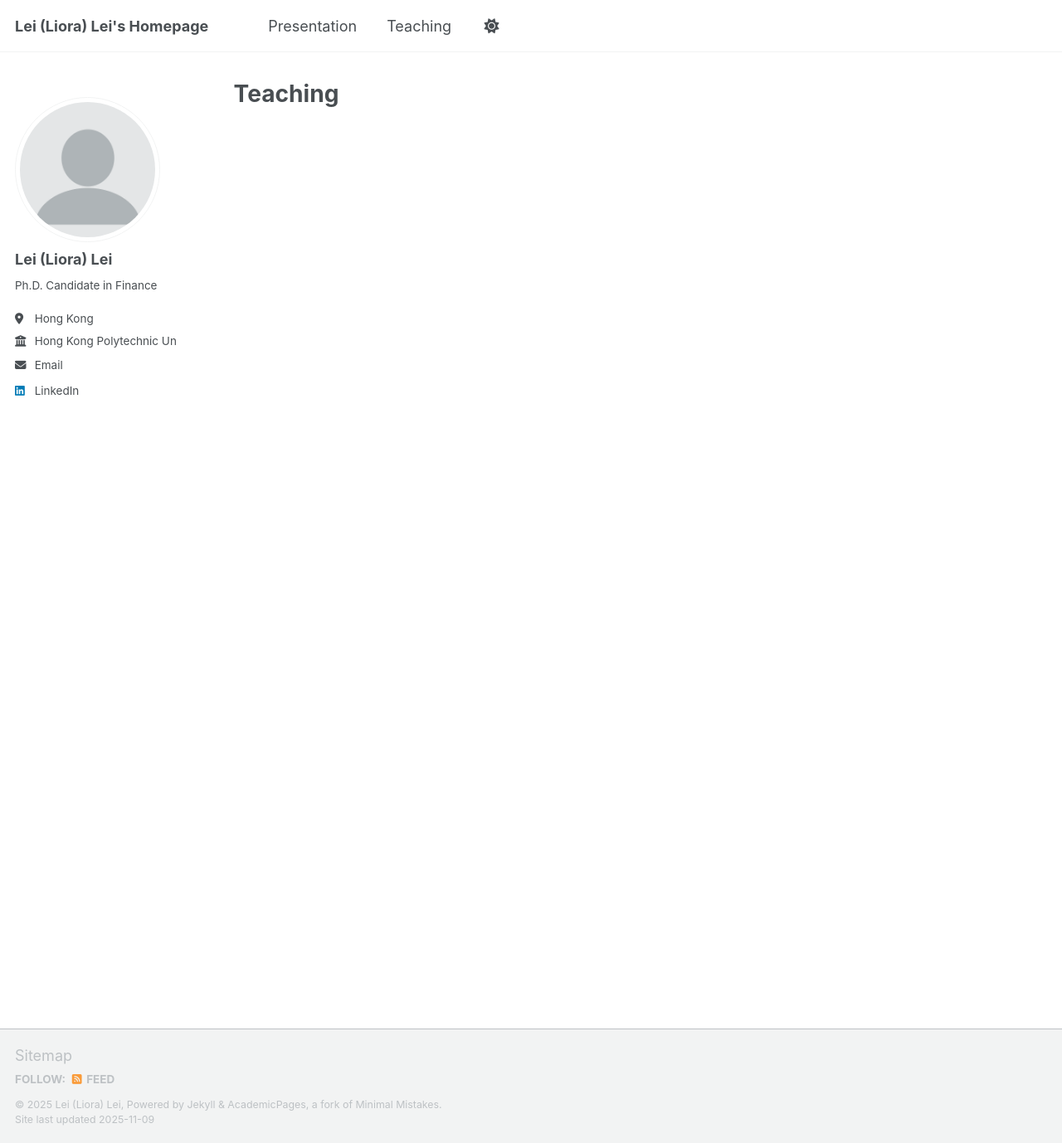
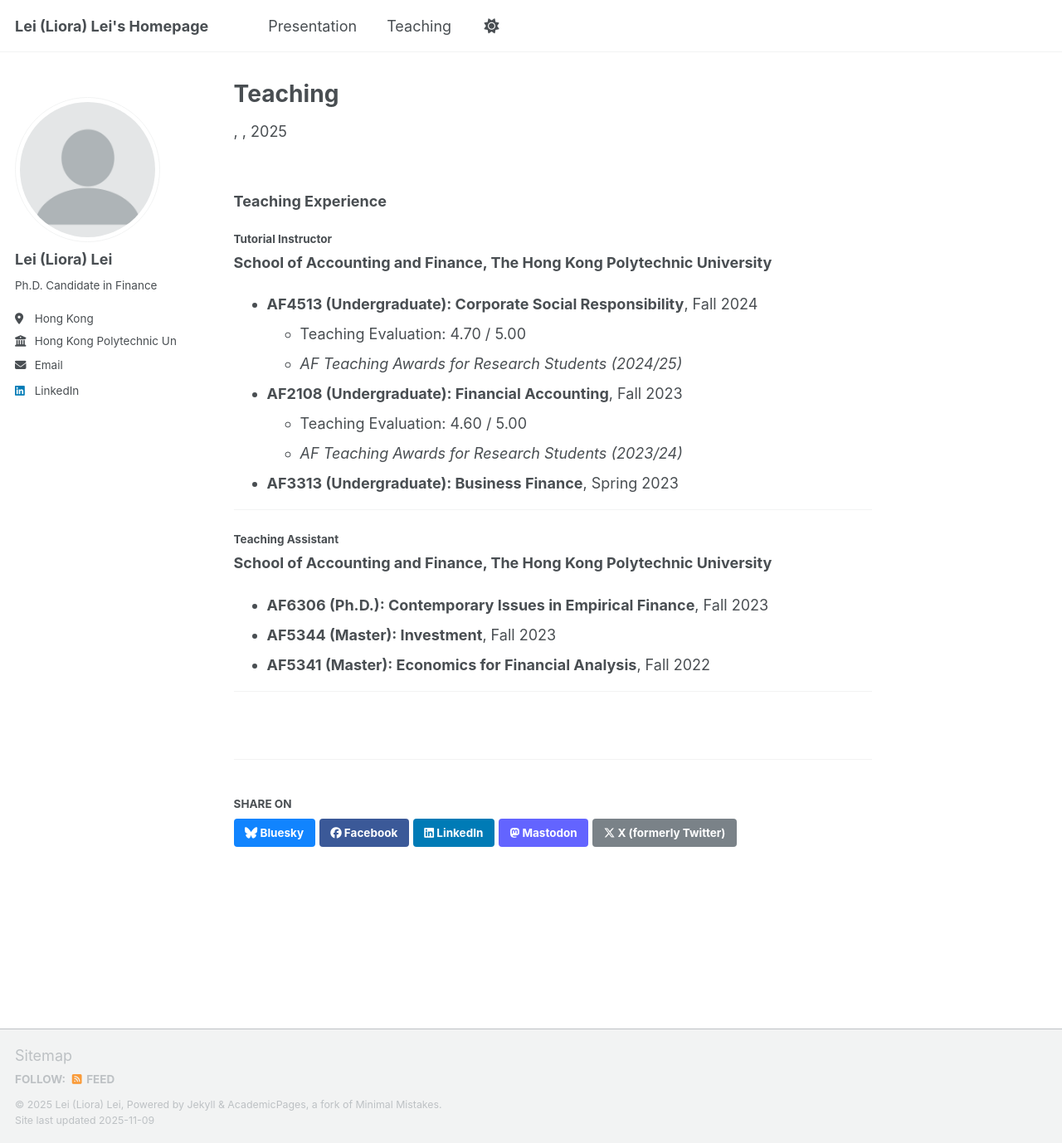
Before and after one commit to Liora-Lei/Lei-Lei, a Jekyll site: the page built from _teaching/teaching.md, in a window 1280 px wide and 1378 px high. Shown: the whole window at 83% size. Built offline with Jekyll 4.4.1, drawn with Linux system fonts in a browser that asks for light colours; a script that is not in the unit is left out.

Commit message:
Update teaching.md

```diff
--- a/_teaching/teaching.md
+++ b/_teaching/teaching.md
@@ -1,3 +1,11 @@
+---
+layout: single
+title: "Teaching"
+collection: teaching
+permalink: /teaching/
+author_profile: true
+---
+
 ### **Teaching Experience**
 
 #### **Tutorial Instructor**
```
